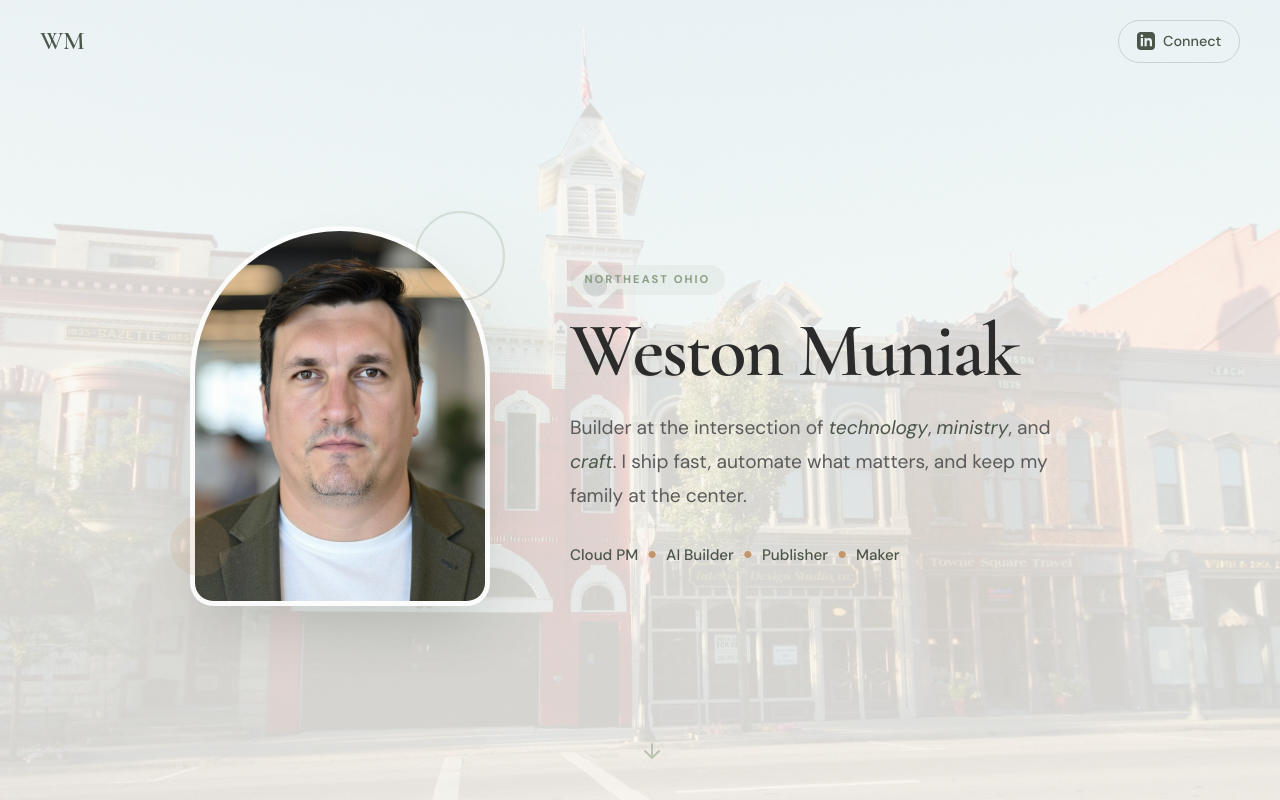
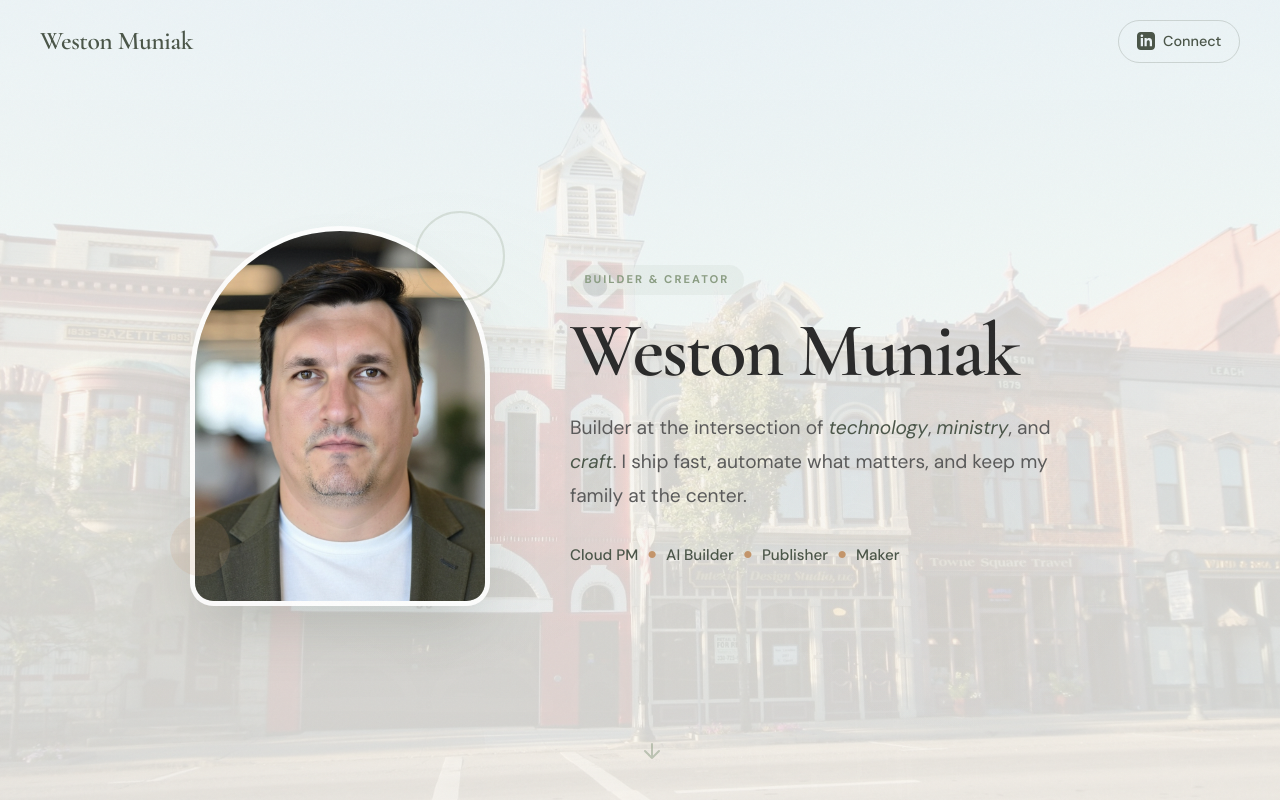
Before and after one commit to swmuniak/westonmuniak-landing, a React (Vite) app: page / in a window 1280 px wide. Shown: the top 800 px of the page. Built offline with nearby package versions, Linux system fonts and the light colour scheme; the HTML template or start-up script is replaced by a standard one.

Commit message:
Improve design: reduce hero background distraction and update header to full name

```diff
--- a/src/App.jsx
+++ b/src/App.jsx
@@ -397,7 +397,7 @@ export default function App() {
             letterSpacing: "-0.02em",
           }}
         >
-          WM
+          Weston Muniak
         </span>
         <a
           href="https://linkedin.com/in/muniak/"
@@ -453,11 +453,25 @@ export default function App() {
           <div
             style={{
               position: "absolute",
+              top: 0,
+              left: 0,
+              right: 0,
+              bottom: 0,
+              backgroundImage: `url(${heroBackgroundImage})`,
+              backgroundSize: "cover",
+              backgroundPosition: "center",
+              opacity: 0.015,
+              filter: "grayscale(100%) contrast(0.3) brightness(1.2)",
+            }}
+          />
+          <div
+            style={{
+              position: "absolute",
               top: "10%",
               left: "15%",
               width: "500px",
               height: "500px",
-              background: `radial-gradient(circle, rgba(139, 157, 131, 0.1) 0%, transparent 70%)`,
+              background: `radial-gradient(circle, rgba(139, 157, 131, 0.05) 0%, transparent 70%)`,
               borderRadius: "50%",
             }}
           />
@@ -468,7 +482,7 @@ export default function App() {
               right: "10%",
               width: "400px",
               height: "400px",
-              background: `radial-gradient(circle, rgba(196, 149, 106, 0.08) 0%, transparent 70%)`,
+              background: `radial-gradient(circle, rgba(196, 149, 106, 0.04) 0%, transparent 70%)`,
               borderRadius: "50%",
             }}
           />
@@ -572,7 +586,7 @@ export default function App() {
                 borderRadius: "2rem",
               }}
             >
-              Northeast Ohio
+              Builder & Creator
             </span>
             <h1
               style={{
```
